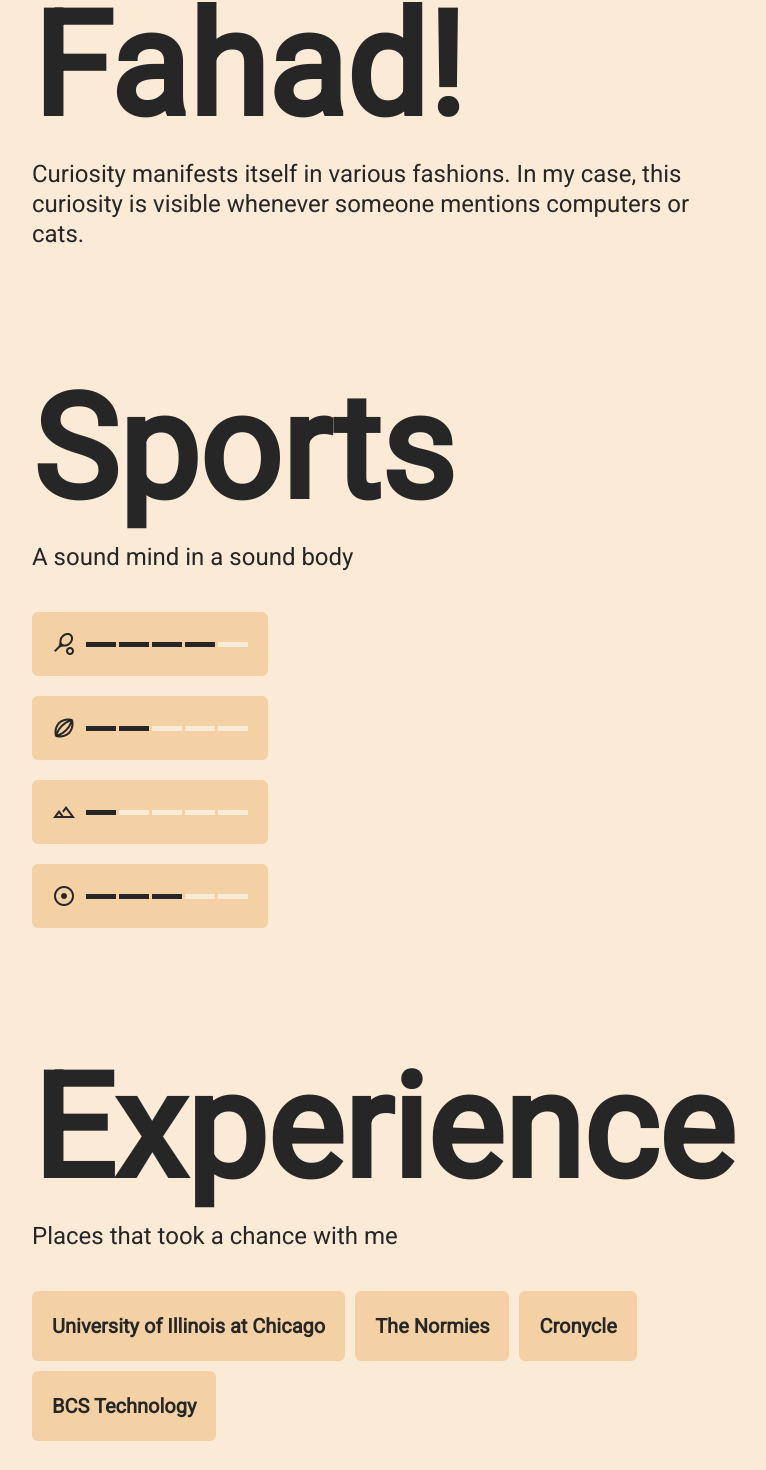
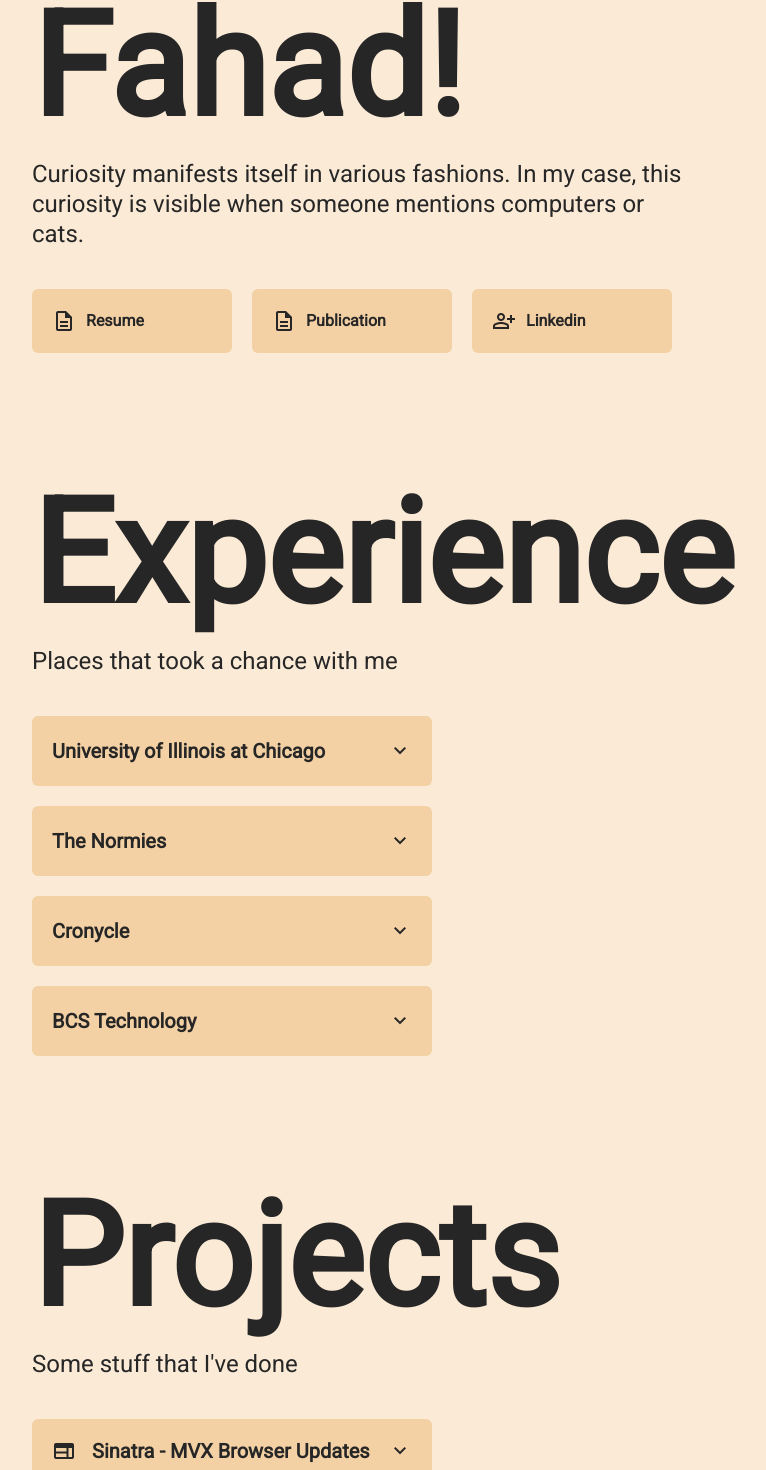
Before and after one commit to readysetgit/react-minimalist-portfolio, a React (Create React App) app: page / in a window 1280 px wide. Shown: the part 303-1773 px from the top of the page, without its empty margins (278-1044 px from the left). Built offline with nearby package versions, Linux system fonts and the light colour scheme.

Commit message:
Improvements
1. More links to the top

2. Skills scream "Jack of All
Trades", highlight the top 3 skills and fade away in the skills

3. Fix the alignment when cards are expanded

4. Add a chevron to the sports cards

5. Move sports further down

6. Add a footer or a bottom padding

```diff
--- a/src/App.jsx
+++ b/src/App.jsx
@@ -13,16 +13,13 @@ class App extends Component {
   constructor() {
     super();
     // TODO:
-    // 1. More links to the top
-    // 2. Skills scream "Javk of All Trades", highlight the top 3 skills and fade away in the skills
-    // 3. Fix the alignment when cards are expanded
-    // 4. Add a chevron to the sports cards
+    // DONE 1. More links to the top
+    // DONE 2. Skills scream "Javk of All Trades", highlight the top 3 skills and fade away in the skills
+    // DONE 3. Fix the alignment when cards are expanded
+    // DONE 4. Add a chevron to the sports cards
     // 5. Move sports further down
-    // 6. Add a footer or a bottom padding
+    // DONE 6. Add a footer or a bottom padding
     // 7. Color animation to the website screenshots?
-
-
-
 
     this.state = {
       sports: {
@@ -131,7 +128,28 @@ class App extends Component {
         },
       ],
 
-      skills: ['HTML','CSS','SASS','LESS','Javascript','Typescript','C/C++','Java','Python','Assembly','MSSQL','SQLite','MongoDB','Angular','React','Node.js','Flask(Python)','NgRx','RxJS','Docker']
+      skills: [
+        "Angular",
+        "RxJS",
+        "Node.js",
+        "NgRx",
+        "HTML",
+        "CSS",
+        "SASS",
+        "LESS",
+        "Javascript",
+        "Typescript",
+        "C/C++",
+        "Java",
+        "Python",
+        "Assembly",
+        "MSSQL",
+        "SQLite",
+        "MongoDB",
+        "React",
+        "Flask(Python)",
+        "Docker",
+      ],
     };
   }
 
@@ -140,12 +158,116 @@ class App extends Component {
       <React.Fragment>
         <div className="container-body">
           <div className="container">
+            <div className="section-container header-container">
+              <h1 className="title-font ptl">Hi, I am Fahad!</h1>
+              <p className="description ptm">
+                Curiosity manifests itself in various fashions. In my case, this
+                curiosity is visible when someone mentions computers or cats.
+              </p>
+              <div className="links-container ptxl">
+                <div
+                  className="resume-square"
+                  onClick={() => {
+                    window.open(
+                      "https://drive.google.com/file/d/1aepL4VXde58D97Ik7bQ0R2Kvh653uFVa/view?usp=sharing",
+                      "_blank"
+                    );
+                  }}
+                >
+                  <span class="material-symbols-outlined">description</span>
+                  <p>Resume</p>
+                  {/* <span class="material-symbols-outlined">link</span> */}
+                </div>
+                <div
+                  className="resume-square"
+                  onClick={() => {
+                    window.open(
+                      "https://ieeexplore.ieee.org/document/8286110",
+                      "_blank"
+                    );
+                  }}
+                >
+                  <span class="material-symbols-outlined">description</span>
+                  <p>Publication</p>
+                  {/* <span class="material-symbols-outlined">link</span> */}
+                </div>
+                <div
+                  className="resume-square"
+                  onClick={() => {
+                    window.open(
+                      "https://www.linkedin.com/in/fahad24/",
+                      "_blank"
+                    );
+                  }}
+                >
+                  <span class="material-symbols-outlined">person_add</span>
+                  <p>Linkedin</p>
+                </div>
+                {/* <div
+                  className="resume-square"
+                  onClick={() => {
+                    window.open(
+                      "mailto:fahadfile@gmail.com",
+                      "_blank"
+                    );
+                  }}
+                >
+                  <span class="material-symbols-outlined">email</span>
+                  <p>Contact</p>
+                </div> */}
+              </div>
+            </div>
 
-            <div className="section-container header-container">
-            <h1 className="title-font ptl">Hi, I am Fahad!</h1>
-            <p className="description ptm">
-            Curiosity manifests itself in various fashions. In my case, this curiosity is visible whenever someone mentions computers or cats.
+
+            <div className="section-container xp-container">
+              <h1 className="title-font ptl">Experience</h1>
+              <p className="description ptm">
+                Places that took a chance with me
               </p>
+              <div className="square-container ptxl">
+                {this.state.jobs.map((j) => (
+                  <Job job={j} />
+                ))}
+              </div>
+            </div>
+
+            <div className="section-container projects-container">
+              <h1 className="title-font ptl">Projects</h1>
+              <p className="description ptm">Some stuff that I've done</p>
+              <div className="square-container ptxl">
+                {this.state.projects.map((p) => (
+                  <Project project={p} />
+                ))}
+              </div>
+            </div>
+
+            <div className="section-container skills-container">
+              <h1 className="title-font ptl">Websites</h1>
+              <p className="description ptm">
+                It'd be weird if a web developer had no websites
+              </p>
+              <div className="square-container ptxl">
+                {this.state.websites.map((w) => (
+                  <Website website={w} />
+                ))}
+              </div>
+            </div>
+
+            <div className="section-container skills-container">
+              <h1 className="title-font ptl">Skills</h1>
+              <p className="description ptm">
+                From fixing my grandmother's WiFi to working in startups, I have
+                acquired a myriad of technical skills and used many programming
+                languages.
+              </p>
+              <div className="all-chips ptxl">
+                {this.state.skills.map((skill, index) => {
+                  if (index < 4) {
+                    return <Chip classes="" name={skill} />;
+                  }
+                  return <Chip classes="intermediate" name={skill} />;
+                })}
+              </div>
             </div>
 
             <div className="section-container fun-container">
@@ -215,117 +337,10 @@ class App extends Component {
                   </div> */}
               </div>
             </div>
-            <div className="section-container xp-container">
-              <h1 className="title-font ptl">Experience</h1>
-              <p className="description ptm">
-                Places that took a chance with me
-              </p>
-              <div className="square-container ptxl">
-                {this.state.jobs.map((j) => (
-                  <Job job={j} />
-                ))}
-              </div>
-            </div>
+            {/* <div className="section-container skills-container">
+              <h1 className="title-font ptl">More links</h1>
 
-
-            <div className="section-container projects-container">
-              <h1 className="title-font ptl">Projects</h1>
-              <p className="description ptm">Some stuff that I've done</p>
-              <div className="square-container ptxl">
-                {this.state.projects.map((p) => (
-                  <Project project={p} />
-                ))}
-              </div>
-            </div>
-
-
-
-            <div className="section-container skills-container">
-              <h1 className="title-font ptl">Websites</h1>
-              <p className="description ptm">
-                It'd be weird if a web developer had no websites
-              </p>
-              <div className="square-container ptxl">
-                {this.state.websites.map((w) => (
-                  <Website website={w} />
-                ))}
-              </div>
-            </div>
-
-
-            <div className="section-container skills-container">
-              <h1 className="title-font ptl">Skills</h1>
-              <p className="description ptm">
-                From fixing my grandmother's WiFi to working in startups, I have
-                acquired a myriad of technical skills and used many programming languages.
-              </p>
-              <div className="all-chips ptxl">
-                {this.state.skills.map((skill) => (
-                  <Chip name={skill} />
-                ))}
-              </div>
-            </div>
-
-
-
-            <div className="section-container skills-container">
-              <h1 className="title-font ptl">More links</h1>
-              {/* <p className="description ptm">More details about my jobs</p> */}
-              <div className="square-container ptxl">
-                <div
-                  className="resume-square"
-                  onClick={() => {
-                    window.open(
-                      "https://drive.google.com/file/d/1aepL4VXde58D97Ik7bQ0R2Kvh653uFVa/view?usp=sharing",
-                      "_blank"
-                    );
-                  }}
-                >
-                  <span class="material-symbols-outlined">description</span>
-                  <p>Resume</p>
-                  {/* <span class="material-symbols-outlined">link</span> */}
-                </div>
-                <div
-                  className="resume-square"
-                  onClick={() => {
-                    window.open(
-                      "https://ieeexplore.ieee.org/document/8286110",
-                      "_blank"
-                    );
-                  }}
-                >
-                  <span class="material-symbols-outlined">description</span>
-                  <p>IEEE Publication</p>
-                  {/* <span class="material-symbols-outlined">link</span> */}
-                </div>
-                <div
-                  className="resume-square"
-                  onClick={() => {
-                    window.open(
-                      "https://www.linkedin.com/in/fahad24/",
-                      "_blank"
-                    );
-                  }}
-                >
-                  <span class="material-symbols-outlined">person_add</span>
-                  <p>Linkedin</p>
-                </div>
-                {/* <div
-                  className="resume-square"
-                  onClick={() => {
-                    window.open(
-                      "mailto:fahadfile@gmail.com",
-                      "_blank"
-                    );
-                  }}
-                >
-                  <span class="material-symbols-outlined">email</span>
-                  <p>Contact</p>
-                </div> */}
-              </div>
-            </div>
-
-
+            </div> */}
           </div>
         </div>
       </React.Fragment>
--- a/src/App.scss
+++ b/src/App.scss
@@ -37,8 +37,28 @@
   display: flex;
   flex-wrap: wrap;
   gap: 10px;
+
+  gap: 20px;
+  display: grid;
+  grid-template-columns: 1fr;
+  max-width: 800px;
+  grid-auto-rows: min-content;
 }
 
+.links-container {
+  display: flex;
+  flex-wrap: wrap;
+  gap: 10px;
+
+  gap: 20px;
+  display: grid;
+  grid-template-columns: 1fr;
+  max-width: 800px;
+  grid-auto-rows: min-content;
+
+  display: flex;
+  flex-wrap: wrap;
+}
 
 .sports-container {
   display: flex;
@@ -61,7 +81,7 @@
   align-items: center;
   gap: 10px;
   background-color: hsl(34deg, 78%, 80%);
-  max-width: fit-content;
+  width: 200px;
   padding: 20px;
   cursor: pointer;
   border-radius: 6px;
@@ -72,7 +92,7 @@
           ;
       }
   }
-  p {line-height: 24px; font-weight: 500;}
+  p {line-height: 24px; font-weight: 600;}
 
 
 }
--- a/src/components/Chip/Chip.jsx
+++ b/src/components/Chip/Chip.jsx
@@ -3,8 +3,10 @@ import "./Chip.scss";
 
 class Chip extends Component {
     render() {
+        let classes = this.props.classes
+        classes += ' chip'
         return (
-            <span className="chip">{ this.props.name }</span>
+            <span className={classes}>{ this.props.name }</span>
         );
     }
 }
--- a/src/components/Job/Job.jsx
+++ b/src/components/Job/Job.jsx
@@ -41,8 +41,10 @@ class Job extends Component {
 
   renderCollapsedForm() {
     return (
-      <div className="company-square" onClick={this.toggleExpansion}>
+      <div className="company-square flex-row space-between" onClick={this.toggleExpansion}>
         <h2 className="title">{this.props.job.name}</h2>
+        <span className="material-symbols-outlined">expand_more</span>
+
         {/* <div className="all-metadata ptl">
           <p className="metadata">
             <span className="material-symbols-outlined">schedule</span>
@@ -60,7 +62,10 @@ class Job extends Component {
   renderExpandedForm() {
     return (
       <div className="company-square expanded" onClick={this.toggleExpansion}>
-        <h2 className="title">{this.props.job.name}</h2>
+        <div className="flex-row space-between w100">
+          <h2 className="title">{this.props.job.name}</h2>
+          <span className="material-symbols-outlined">expand_less</span>
+        </div>
         <div className="all-metadata ptl">
           <p className="metadata">
             <span className="material-symbols-outlined">schedule</span>
--- a/src/components/Job/Job.scss
+++ b/src/components/Job/Job.scss
@@ -2,7 +2,7 @@
   background-color: hsl(34deg, 78%, 80%);
   // border: 4px solid hsl(10, 7%, 82%);
   height: auto;
-  width: fit-content;
+  width: clamp(250px, 100%, 400px);
   padding: 20px;
   cursor: pointer;
   border-radius: 6px;
--- a/src/components/Project/Project.jsx
+++ b/src/components/Project/Project.jsx
@@ -27,27 +27,41 @@ class Project extends Component {
 
   renderCollapsedForm() {
     return (
-      <div className="sport" onClick={this.toggleExpansion}>
+      <div className="project" onClick={this.toggleExpansion}>
+        <div className="flex-row space-between w100">
+          <div className="flex-row gap-m">
             <p className="name">
-          <span className="material-symbols-outlined">{this.props.project.icon}</span>
+              <span className="material-symbols-outlined">
+                {this.props.project.icon}
+              </span>
             </p>
-        <span className="skill-level">
-            {this.props.project.name}
-        </span>
+            <span className="name">{this.props.project.name}</span>
+          </div>
+          <span className="material-symbols-outlined">expand_more</span>
+
+        </div>
       </div>
     );
   }
 
   renderExpandedForm() {
     return (
-      <div className="sport expanded" onClick={this.toggleExpansion}>
+      <div className="project expanded" onClick={this.toggleExpansion}>
+        <div className="flex-row space-between w100">
           <p className="name">
-          <span className="material-symbols-outlined">{this.props.project.icon}</span>
+            <span className="material-symbols-outlined">
+              {this.props.project.icon}
+            </span>
             {this.props.project.name}
           </p>
+          <span className="material-symbols-outlined">expand_less</span>
+        </div>
+
+
         <p className="ptl">{this.props.project.details}</p>
         <div className="all-chips">
-            { this.props.project.techstack && this.props.project.techstack.map(skill => <Chip name={skill}/>)}
+          {this.props.project.techstack &&
+            this.props.project.techstack.map((skill) => <Chip name={skill} />)}
         </div>
       </div>
     );
--- a/src/components/Project/Project.scss
+++ b/src/components/Project/Project.scss
@@ -1,17 +1,24 @@
 .name {
+    display: flex;
+    gap: 10px;
+    align-items: center;
+
+    font-weight: 700;
+    font-size: 20px;
     display: flex;
     gap: 10px;
     align-items: center;
 }
 
 
-.sport {
+.project {
     display: flex;
     align-items: center;
     gap: 10px;
     background-color: hsl(34deg, 78%, 80%);
     background-color: hsl(34deg, 78%, 80%);
-    max-width: fit-content;
+    // max-width: fit-content;
+    width: clamp(250px, 100%, 400px);
     padding: 20px;
     cursor: pointer;
     border-radius: 6px;
@@ -60,3 +67,7 @@
     flex-wrap: wrap;
     gap: 4px;
   }
+
+  p {
+    line-height: 24px;
+  }
--- a/src/components/Sport/Sport.jsx
+++ b/src/components/Sport/Sport.jsx
@@ -41,12 +41,19 @@ class Sport extends Component {
   renderCollapsedForm() {
     return (
       <div className="sport" onClick={this.toggleExpansion}>
+        <div className="flex-row space-between w100">
+          <span className="flex-row gap-m">
             <p className="name">
-          <span className="material-symbols-outlined">{this.props.icon}</span>
+              <span className="material-symbols-outlined">
+                {this.props.icon}
+              </span>
             </p>
             <span className="skill-level">
               {this.renderSkillBars(this.props.skillbars)}
             </span>
+          </span>
+          <span className="material-symbols-outlined">expand_more</span>
+        </div>
       </div>
     );
   }
@@ -54,10 +61,14 @@ class Sport extends Component {
   renderExpandedForm() {
     return (
       <div className="sport expanded" onClick={this.toggleExpansion}>
+        <div className="flex-row space-between w100">
           <p className="name">
             {this.props.name}
             <span className="material-symbols-outlined">{this.props.icon}</span>
           </p>
+          <span className="material-symbols-outlined">expand_less</span>
+        </div>
+
         <span className="skill-level ptm">
           {this.renderSkillBars(this.props.skillbars)}
         </span>
--- a/src/components/Sport/Sport.scss
+++ b/src/components/Sport/Sport.scss
@@ -11,7 +11,7 @@
     align-items: center;
     gap: 10px;
     background-color: hsl(34deg, 78%, 80%);
-    max-width: fit-content;
+    width: clamp(250px, 100%, 300px);
     padding: 20px;
     cursor: pointer;
     border-radius: 6px;
--- a/src/styles/helpers.scss
+++ b/src/styles/helpers.scss
@@ -347,5 +347,8 @@
     column-gap: 48px;
 }
 
+.w100 {
+    width: 100%;
+}
 
 [hidden] { display: none !important;}
```
Also changed, not shown: src/components/Chip/Chip.scss (+9 -2 lines). Lines whose indentation alone changed are shown as unchanged.
